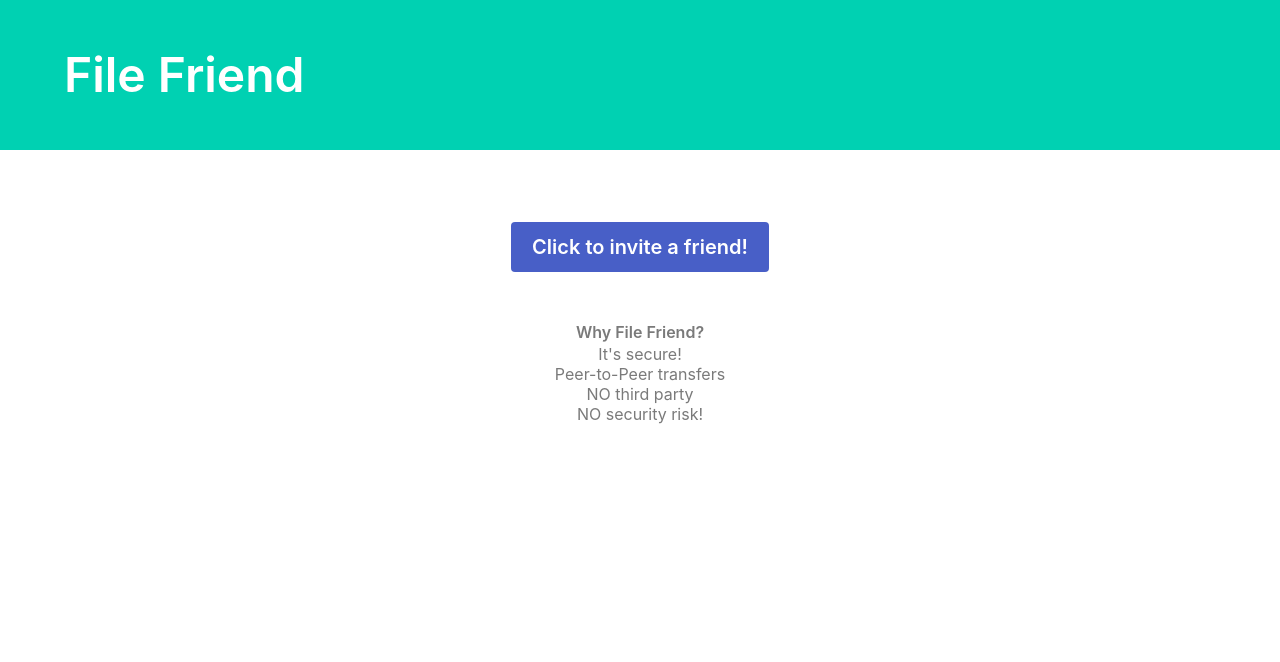
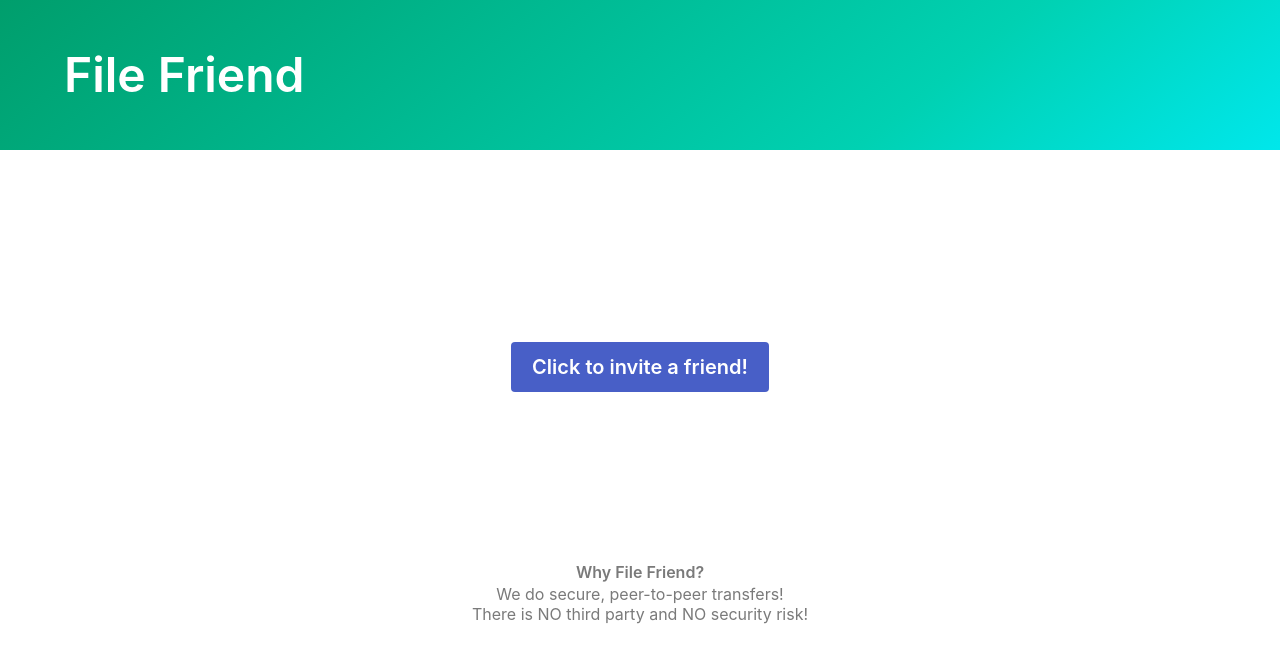
Before and after one commit to infotechinc/webrtc-file-share, a website: page index.html in a window 1280 px wide. Drawn offline with nearby package versions, Linux system fonts and the light colour scheme.

Commit message:
Successfully changed CSS

```diff
--- a/index.html
+++ b/index.html
@@ -11,8 +11,9 @@
 
 <body>
 
+  <!-- Header/Title -->
   <div id="app">
-  <section class="hero is-primary">
+  <section class="hero is-primary is-bold">
   <div class="hero-body">
     <div class="container">
       <h1 class="title is-size-1">
@@ -22,27 +23,27 @@
   </div>
 </section>
 
+  <!-- First page -->
   <div v-if="!room_id && !peerIsReady" class="container has-text-centered">
   <!-- Invite button -->
-  <br><br><br><a v-on:click="invite"
-  class="button is-medium is-link has-text-weight-semibold">Click to invite a friend!</a>
+  <br><br><br><br><br><br><br><br>
+  <a v-on:click="invite" class="button is-medium is-link has-text-weight-semibold">Click to invite a friend!</a>
 
   <!-- Product copy -->
-  <div class="menu has-text-centered has-text-grey">
-    <p class="has-text-weight-semibold"><br><br>Why File Friend?</p>
+  <div class="menu has-text-centered has-text-grey"><br><br><br><br><br><br><br>
+    <p class="has-text-weight-semibold">Why File Friend?</p>
     <ul class='menu-list'>
-      <li>It's secure!</li>
-      <li>Peer-to-Peer transfers</li>
-      <li>NO third party</li>
-      <li>NO security risk!</li>
+      <li>We do secure, peer-to-peer transfers!</li>
+      <li>There is NO third party and NO security risk!</li>
     </ul>
   </div>
 </div>
+<!-- End first page -->
 
   <!-- Loading page to show after room id is generated (Hide previous)-->
   <div v-if="room_id && !peerIsReady" class="container has-text-centered">
 
-  <p><br><br><br>Waiting for your friend to connect!<br><br><br></p>
+  <p class="has-text-weight-semibold"><br><br><br>Waiting for your friend to connect!<br><br><br></p>
 
   <!-- Spinner icon -->
   <span class="icon is-large has-text-primary">
@@ -134,7 +135,7 @@
       const url = `Join transfer: ${window.location}rooms/${this.room_id}`;
       //console.log(url);
       const body = encodeURI(
-        `Hello,\n\n I would like to send you a file using File Transfer, a secure website for peer-to-peer file transfers. Please click the invite link below to complete the transfer!\n\n${url}\n\nThank you!`
+        `Hello,\n\n I would like to send you a file using File Friend, a secure website for peer-to-peer file transfers. Please click the invite link below to complete the transfer!\n\n${url}\n\nThank you!`
       );
       const subject = "File Transfer Request";
       event.target.href = `mailto:user@example.com?subject=${subject}&body=${body}`;
```
